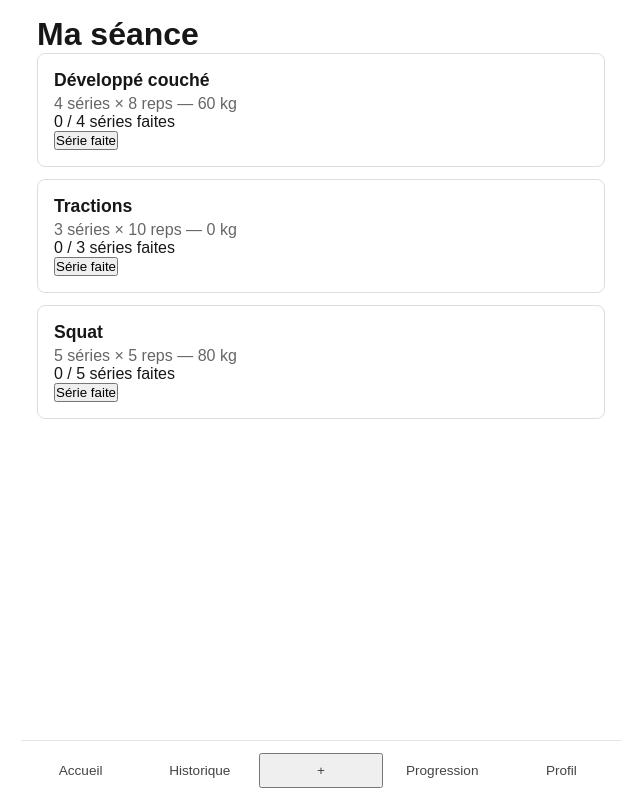
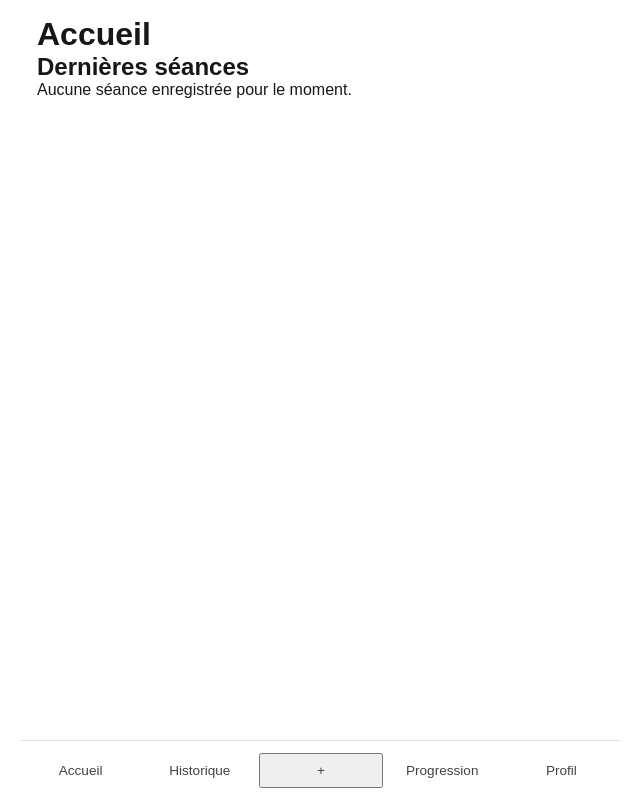
Before and after one commit to samc-eng/gymflow, a Next.js app: page / in a window 1280 px wide. Shown: the whole page, without its empty margins (319-959 px from the left). Built offline with nearby package versions, Linux system fonts and the light colour scheme.

Commit message:
feat: show current draft and recent workouts on the home page

```diff
--- a/src/app/page.tsx
+++ b/src/app/page.tsx
@@ -1,24 +1,44 @@
-import ExerciseCard from "@/components/ExerciseCard";
+"use client";
 
-const exercises = [
-  { id: 1, name: "Développé couché", sets: 4, reps: 8, weight: 60 },
-  { id: 2, name: "Tractions", sets: 3, reps: 10, weight: 0 },
-  { id: 3, name: "Squat", sets: 5, reps: 5, weight: 80 },
-];
+import { useState, useEffect } from "react";
+import Link from "next/link";
+import { loadHistory, loadDraft } from "@/lib/workout-storage";
+import WorkoutCard from "@/components/WorkoutCard";
+import type { Workout } from "@/types/workout";
 
 export default function Home() {
-  return (
+  const [draft, setDraft] = useState<Workout | null>(null);
+  const [history, setHistory] = useState<Workout[]>([]);
+
+  useEffect(() => {
+    setDraft(loadDraft());
+    setHistory(loadHistory());
+  }, []);
+
+    return (
     <main>
-      <h1>Ma séance</h1>
-      {exercises.map((exercise) => (
-        <ExerciseCard
-          key={exercise.id}
-          name={exercise.name}
-          sets={exercise.sets}
-          reps={exercise.reps}
-          weight={exercise.weight}
-        />
-      ))}
+      <h1>Accueil</h1>
+
+      {draft && (
+        <section>
+          <h2>Séance en cours</h2>
+          <p>{draft.name}</p>
+          <Link href="/workouts/new">Reprendre</Link>
+        </section>
+      )}
+
+      <h2>Dernières séances</h2>
+
+      {history.length === 0 ? (
+        <p>Aucune séance enregistrée pour le moment.</p>
+      ) : (
+        history
+          .slice(-3)
+          .reverse()
+          .map((workout) => (
+            <WorkoutCard key={workout.id} workout={workout} />
+          ))
+      )}
     </main>
   );
 }
--- a/src/components/ExerciseCard.module.css
+++ /dev/null
@@ -1,16 +0,0 @@
-.card {
-  border: 1px solid #ddd;
-  border-radius: 8px;
-  padding: 1rem;
-  margin-bottom: 0.75rem;
-}
-
-.name {
-  margin: 0 0 0.25rem;
-  font-size: 1.1rem;
-}
-
-.details {
-  margin: 0;
-  color: #666;
-}
--- a/src/components/ExerciseCard.tsx
+++ /dev/null
@@ -1,26 +0,0 @@
-"use client";
-
-import { useState } from "react";
-import styles from "./ExerciseCard.module.css";
-
-type ExerciseCardProps = {
-  name: string;
-  sets: number;
-  reps: number;
-  weight: number;
-};
-
-export default function ExerciseCard({ name, sets, reps, weight }: ExerciseCardProps) {
-  const [done, setDone] = useState(0);
-
-  return (
-    <article className={styles.card}>
-      <h2 className={styles.name}>{name}</h2>
-      <p className={styles.details}>{sets} séries × {reps} reps — {weight} kg</p>
-      <p>{done} / {sets} séries faites</p>
-      <button onClick={() => setDone(done + 1)} disabled={done >= sets}>
-        Série faite
-      </button>
-    </article>
-  );
-}
```
